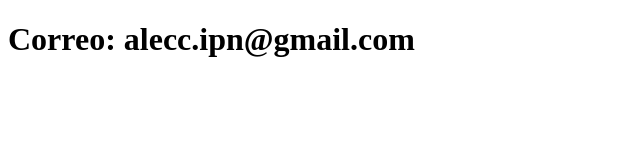
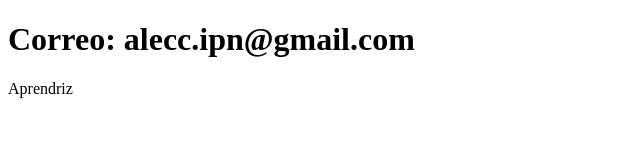
Before and after one commit to AlejoCald/sistema-de-registro, a plain HTML site: page contacto.html in a window 1280 px wide. Shown: the full height of the page, 0-640 px from the left. Drawn offline with Linux system fonts and the light colour scheme.

Commit message:
Actualiza el contacto

```diff
--- a/contacto.html
+++ b/contacto.html
@@ -7,5 +7,6 @@
 </head>
 <body>
     <h1>Correo: alecc.ipn@gmail.com</h1>
+        <p>Aprendriz</p>
 </body>
 </html>
```
